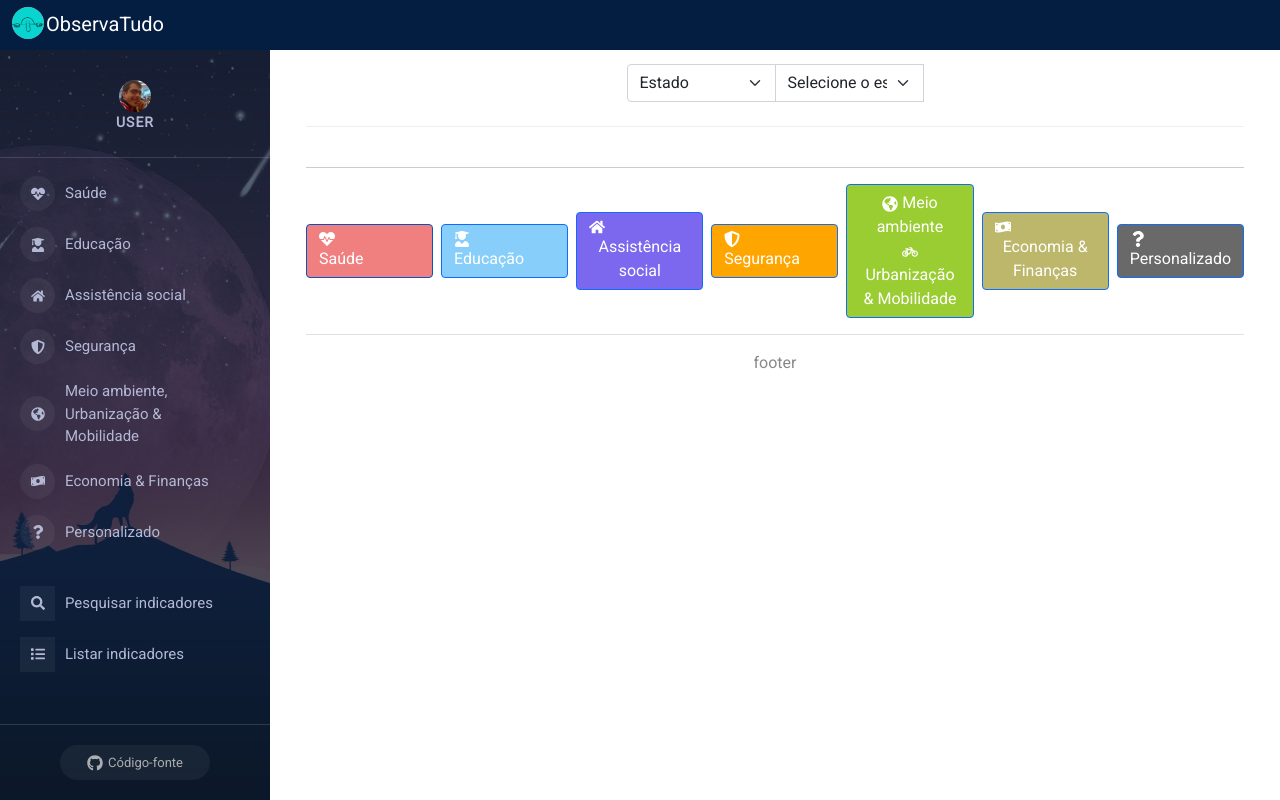
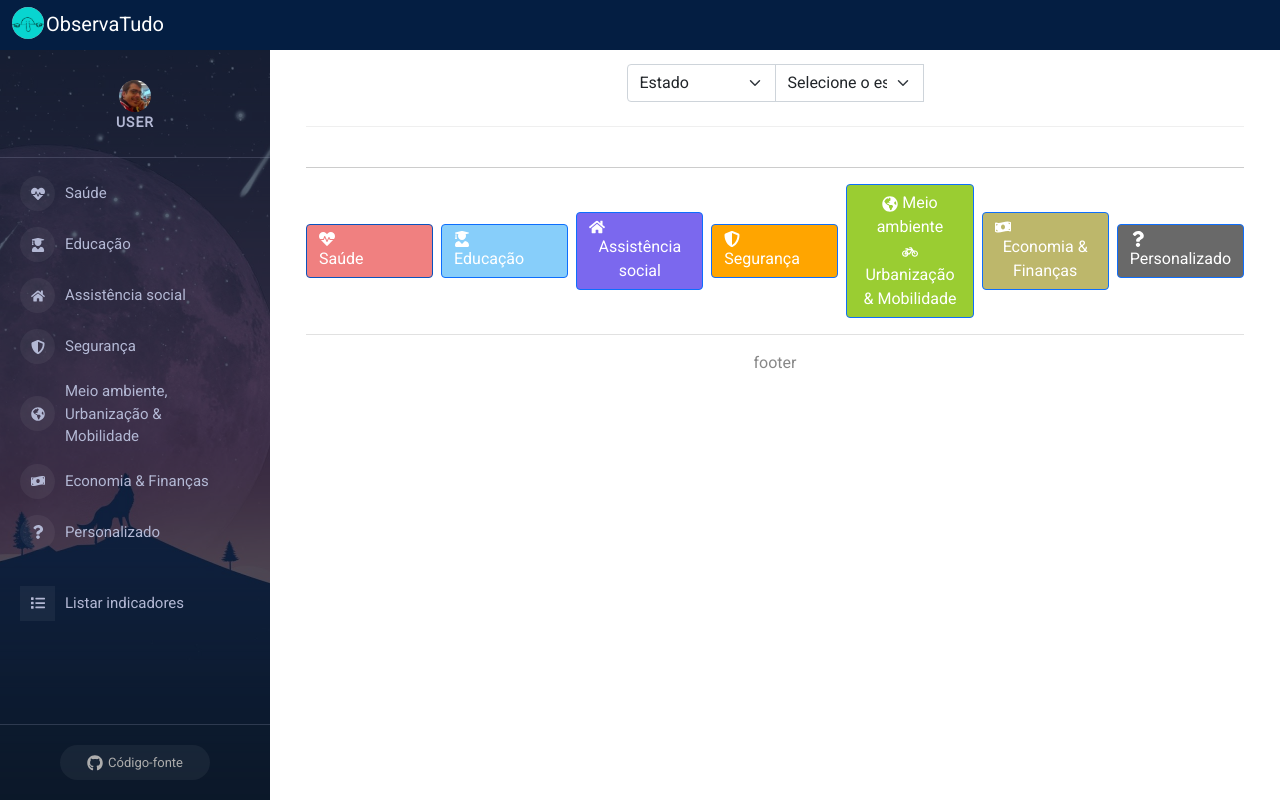
Before and after one commit to JJDSNT/otfrontend2, a React (Create React App) app: page / in a window 1280 px wide. Built offline with nearby package versions, Linux system fonts and the light colour scheme.

Commit message:
Removendo a opção pesquisar do menu lateral

```diff
--- a/src/Layout/Aside.tsx
+++ b/src/Layout/Aside.tsx
@@ -8,7 +8,7 @@ import {
   SidebarFooter,
   SidebarContent,
 } from 'react-pro-sidebar';
-import { FaGithub, FaGlobeAmericas, FaHeartbeat, FaHome, FaList, FaMoneyBillWave, FaQuestion, FaSearch, FaUserGraduate, FaShieldAlt } from 'react-icons/fa';
+import { FaGithub, FaGlobeAmericas, FaHeartbeat, FaHome, FaList, FaMoneyBillWave, FaQuestion, FaUserGraduate, FaShieldAlt } from 'react-icons/fa';
 import sidebarBg from './assets/bg.jpg';
 
 interface Props{
@@ -60,7 +60,6 @@ const Aside = ({ collapsed, toggled, handleToggleSidebar }:Props) => {
           <MenuItem icon={<FaQuestion />}> Personalizado</MenuItem>
         </Menu>
         <Menu iconShape="square">
-          <MenuItem icon={<FaSearch />}> Pesquisar indicadores</MenuItem>
           <MenuItem icon={<FaList />}> Listar indicadores</MenuItem>
           </Menu>
       </SidebarContent>
```
